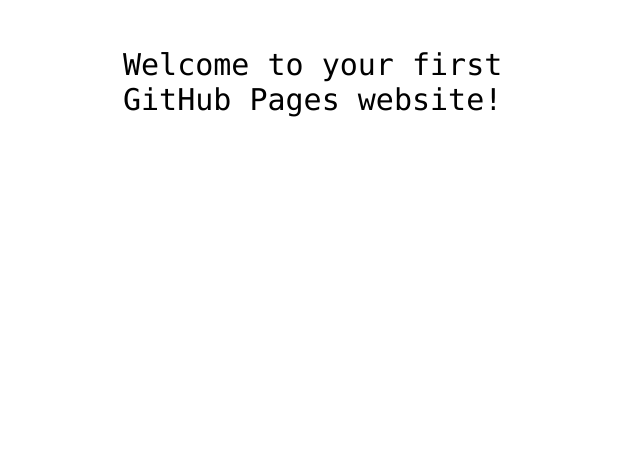
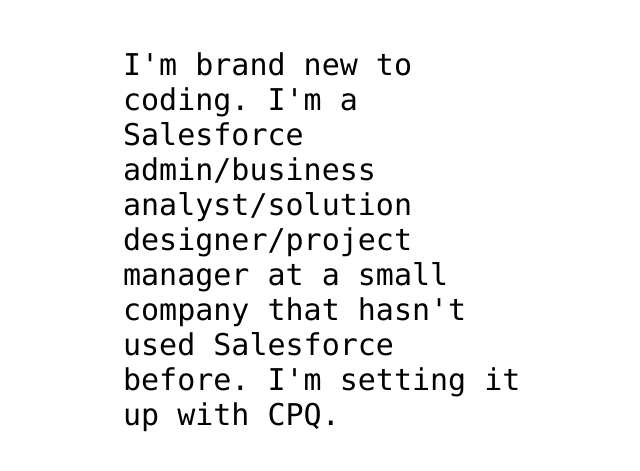
Before and after one commit to wayne-tfp/thefutureperfect, a plain HTML site: page index.html in a window 1280 px wide. Shown: the part 341-812 px from the top of the page, without its empty margins (317-957 px from the left). Drawn offline with Linux system fonts and the light colour scheme.

Commit message:
Update index.html
adding an introduction to myself and what this is for.

```diff
--- a/index.html
+++ b/index.html
@@ -12,7 +12,7 @@
 <img src="https://octodex.github.com/images/daftpunktocat-thomas.gif" id="octocat" alt="octocat-gif" />
 
 <!-- Change this code here by copy and pasting your template on line 15 -->
-<p>Welcome to your first GitHub Pages website!</p>
+<p>I'm brand new to coding. I'm a Salesforce admin/business analyst/solution designer/project manager at a small company that hasn't used Salesforce before. I'm setting it up with CPQ.</p>
 
 </body>
 </html>
```
